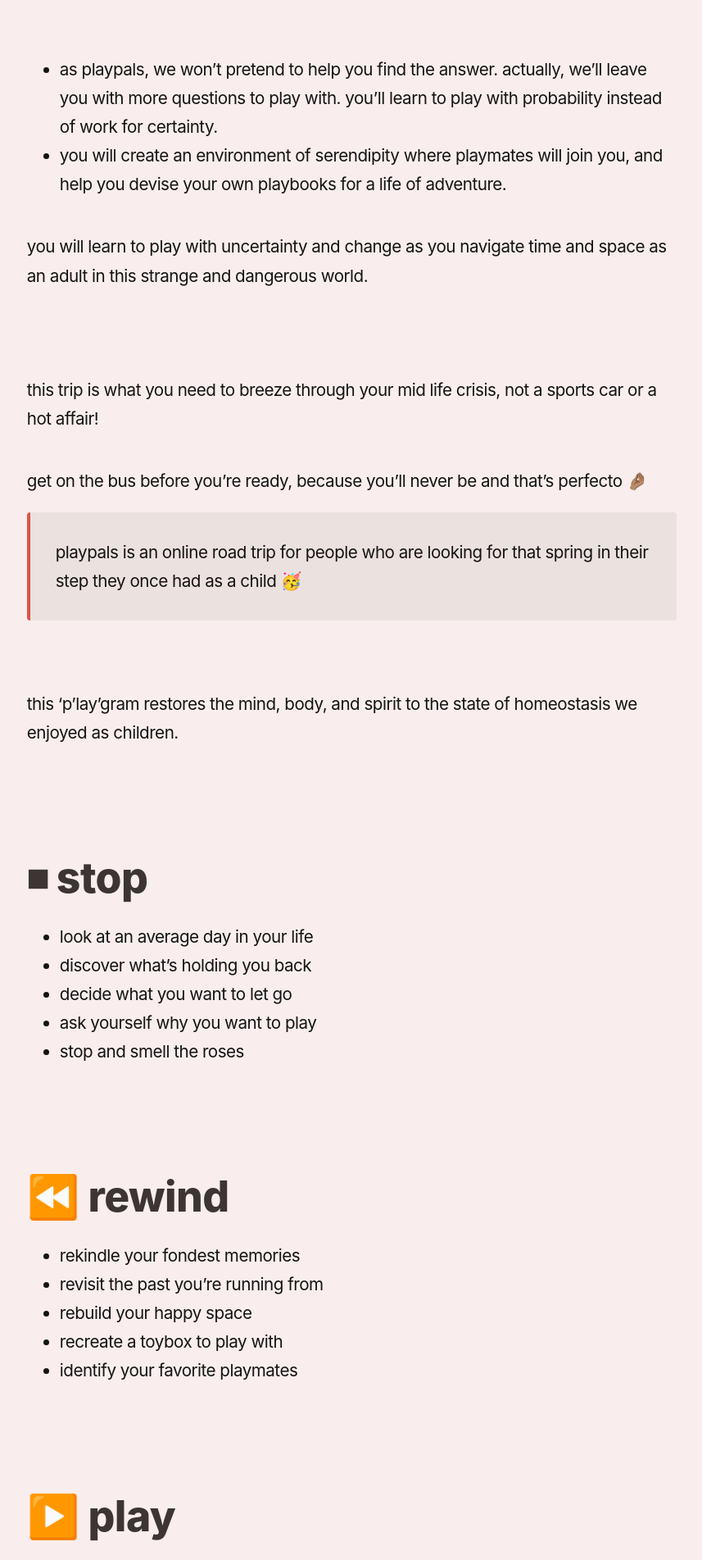
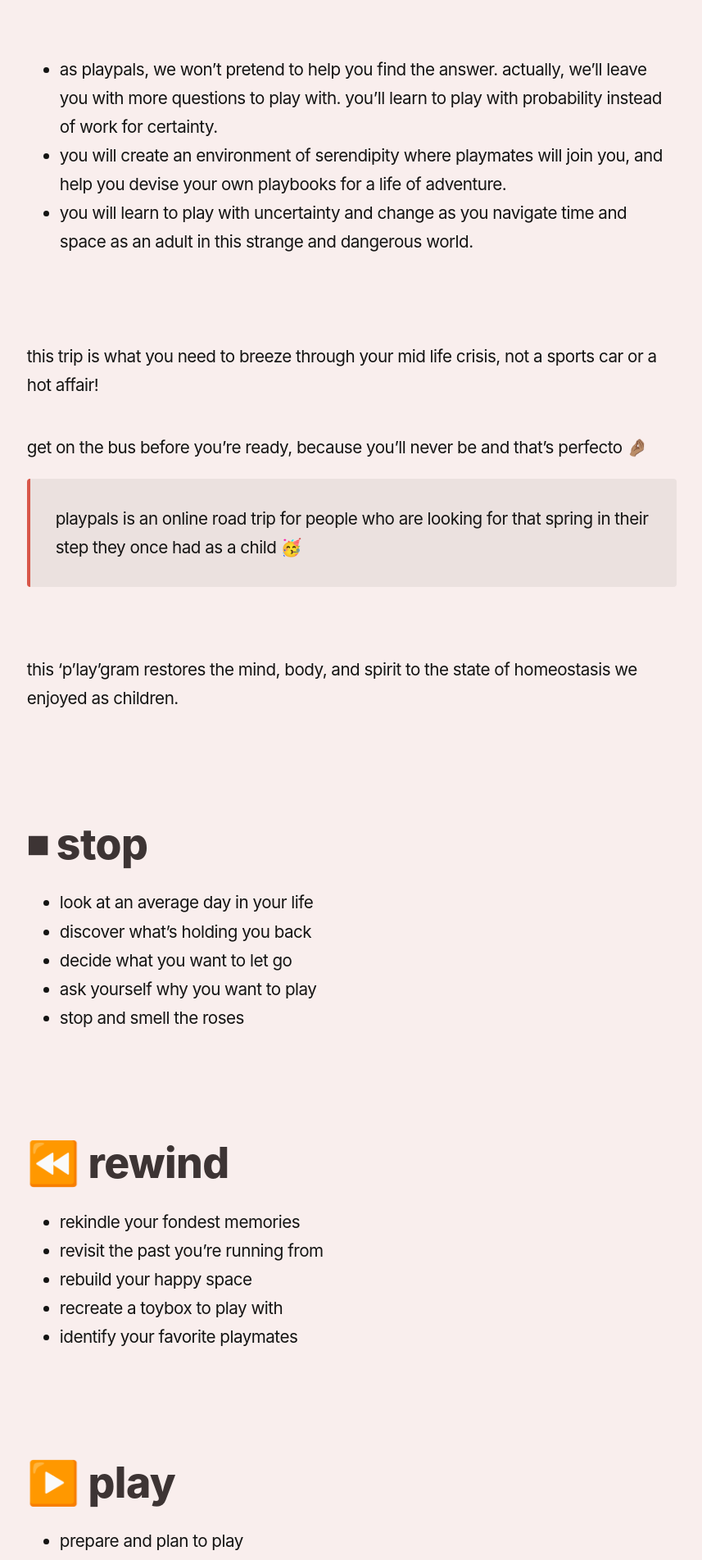
Before and after one commit to reddy2go/redgarden, a Jekyll site: the page built from _notes/playpen.md, in a window 1280 px wide. Shown: the part 1803-3706 px from the top of the page at 82% size, without its empty margins (44-901 px from the left). Built offline with Jekyll 4.4.1, drawn with Linux system fonts in a browser that asks for light colours; some web fonts are replaced; Markdown is read by kramdown in place of the engine named in the settings.

Commit message:
auto commit

```diff
--- a/_notes/playpen.md
+++ b/_notes/playpen.md
@@ -27,8 +27,7 @@ play offers a gateway to the infinite through the magic of the moment, beyond a
 ---
 - as playpals, we won't pretend to help you find the answer. actually, we'll leave you with more questions to play with. you'll learn to play with probability instead of work for certainty.
 - you will create an environment of serendipity where playmates will join you, and help you devise your own playbooks for a life of adventure.
-
-you will learn to play with uncertainty and change as you navigate time and space as an adult in this strange and dangerous world.
+- you will learn to play with uncertainty and change as you navigate time and space as an adult in this strange and dangerous world.
 
 ---
 this trip is what you need to breeze through your mid life crisis, not a sports car or a hot affair!
```
